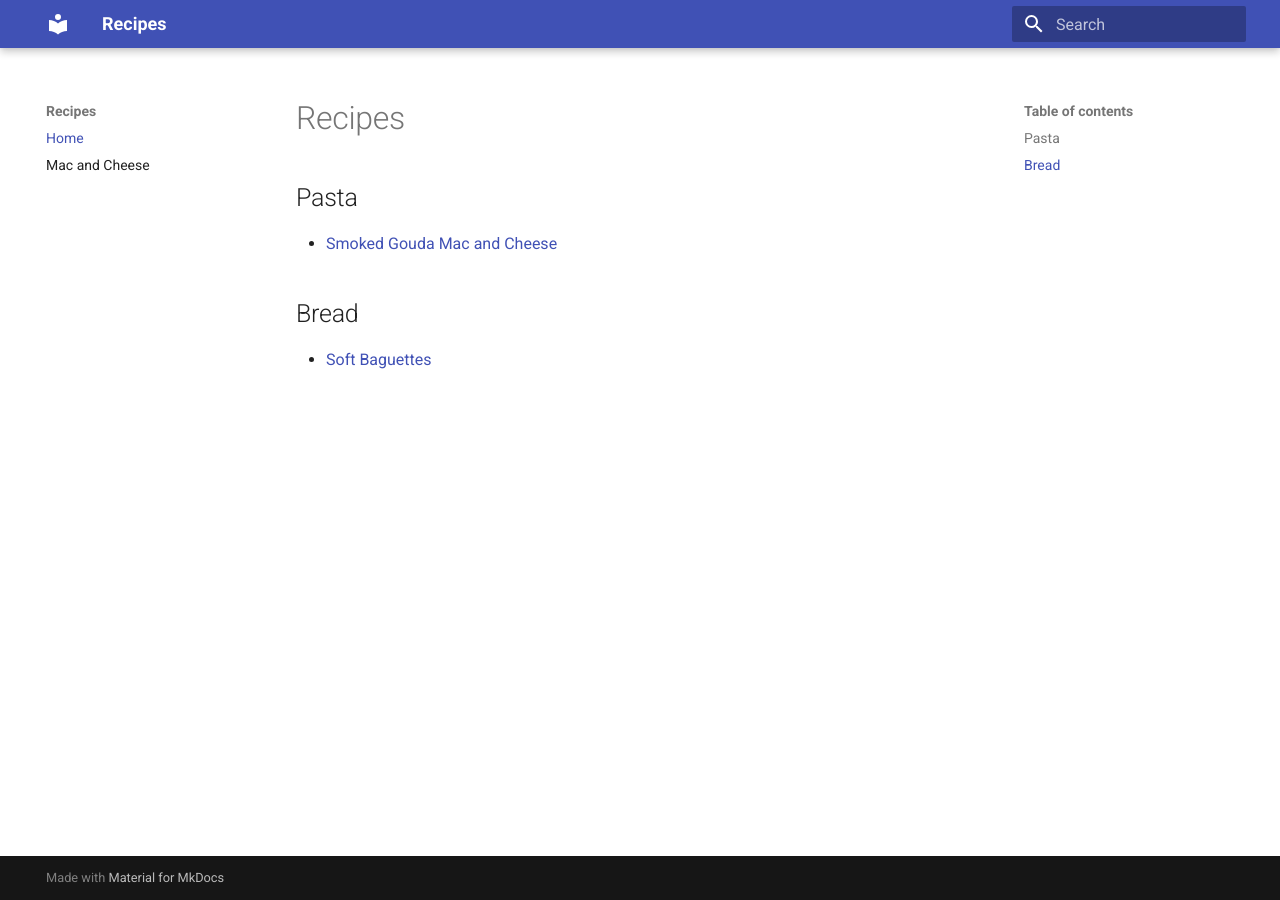
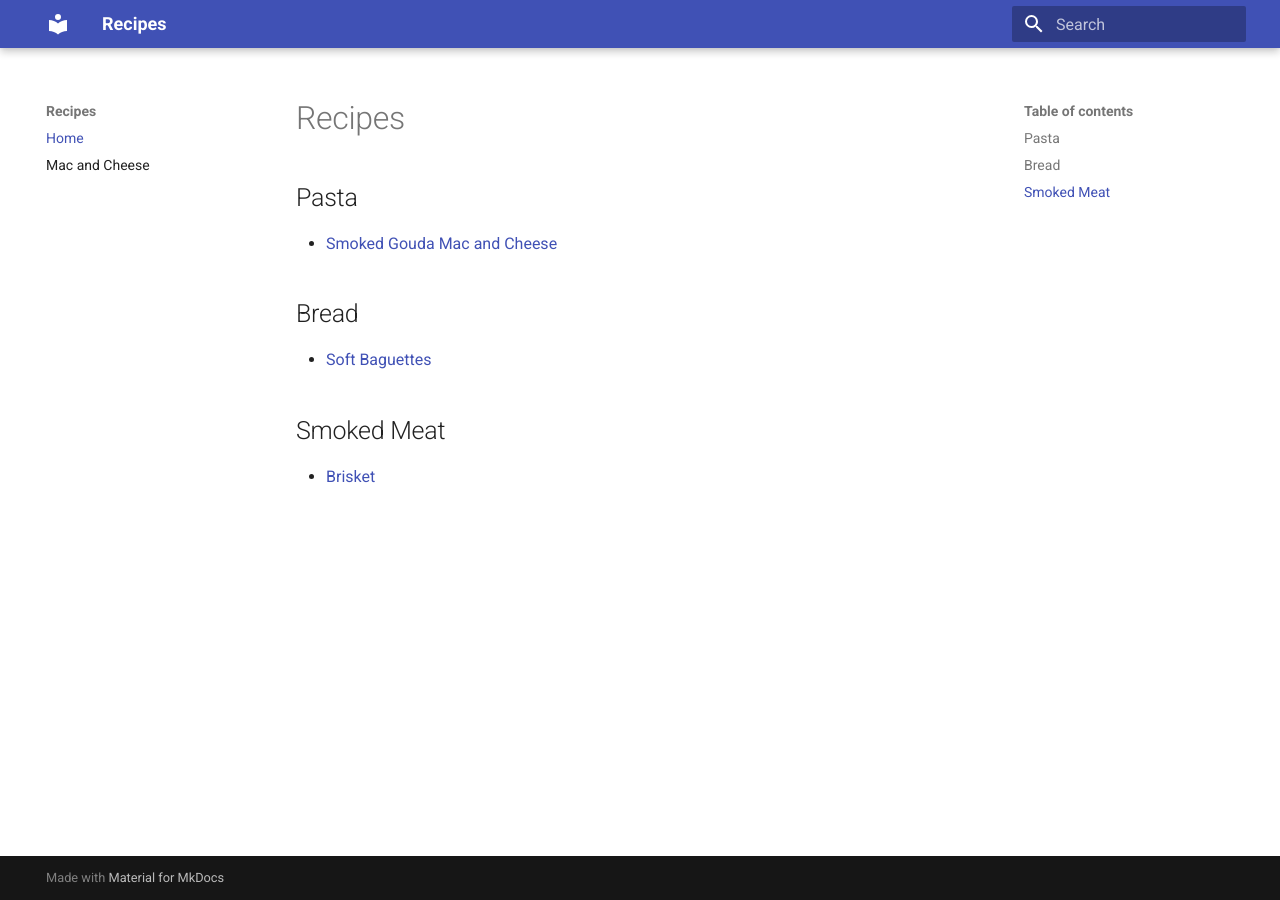
Before and after one commit to therockhopper/recipes, an MkDocs documentation site: the page built from docs/index.md, in a window 1280 px wide. Built offline with MkDocs 1.6.1 and Material for MkDocs 9.7.7, drawn with Linux system fonts in a browser that asks for light colours.

Commit message:
add meat

```diff
--- a/docs/index.md
+++ b/docs/index.md
@@ -5,3 +5,6 @@
 
 ## Bread
 - [Soft Baguettes](/bread/SoftBaguettes)
+
+## Smoked Meat
+- [Brisket]()
```
